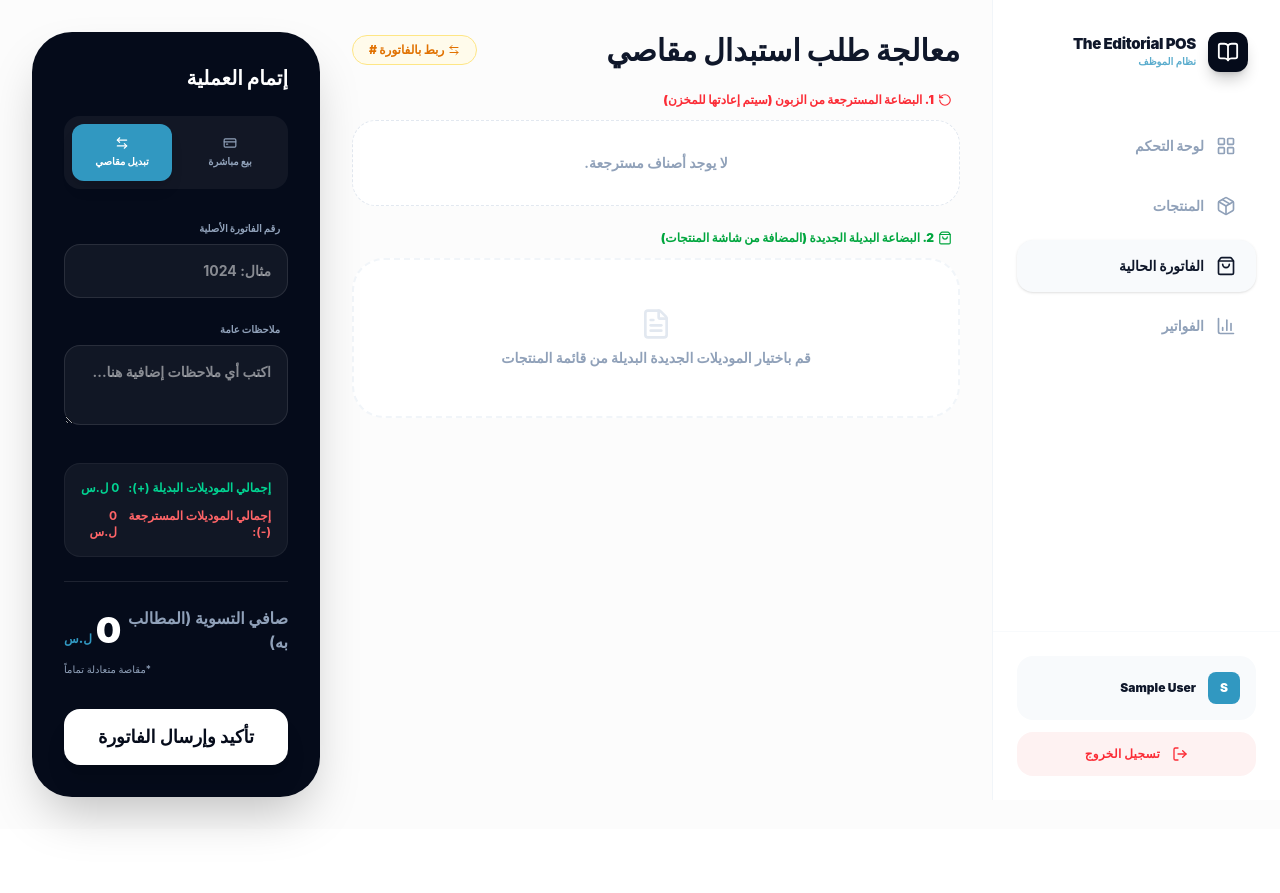
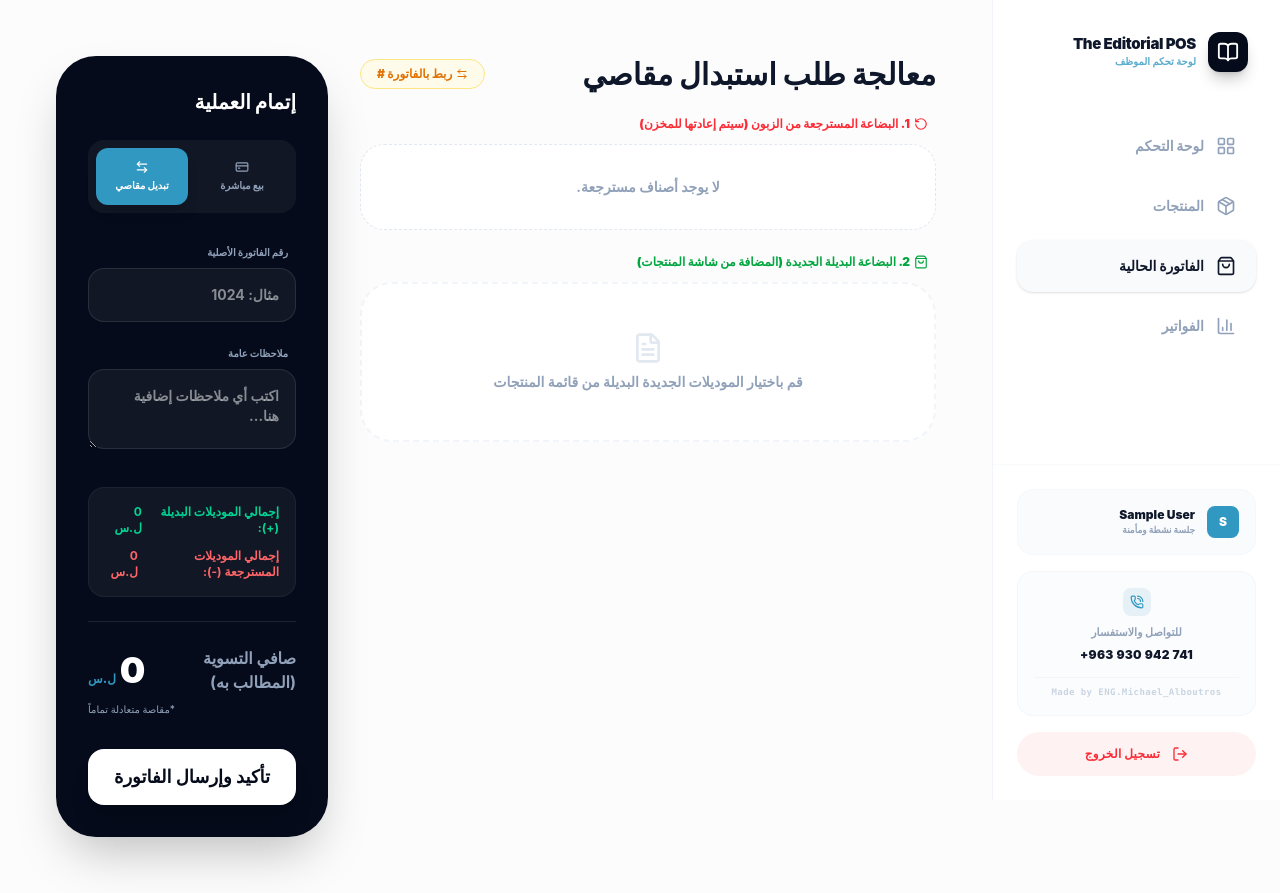
Before and after one commit to maichealalbotrous/matajer-pro-FrontEnd, a React (Vite) app: page /CurrentInvoice in a window 1280 px wide. Before the commit the page ends 829 px from the top, so only its background shows below. Built offline with nearby package versions, Linux system fonts and the light colour scheme; sample sign-in values are in the browser's storage.

Commit message:
fix the side bar

```diff
--- a/src/Layout/EmployeeSideBar/EmployeeLayout.jsx
+++ b/src/Layout/EmployeeSideBar/EmployeeLayout.jsx
@@ -1,28 +1,34 @@
 import React, { useState } from 'react';
-import { Menu, X, BookOpen } from 'lucide-react';
+import { Menu, X } from 'lucide-react';
 import EmployeeSideBar from '@/components/Employee_components/EmployeeSideBar/EmployeeSideBar';
+
 function EmployeeLayout({ children }) {
   const [isSidebarOpen, setIsSidebarOpen] = useState(false);
 
   return (
     <div className="flex min-h-screen bg-[#fcfcfc]" dir="rtl">
+      {/* القائمة الجانبية للموظف */}
       <EmployeeSideBar isOpen={isSidebarOpen} setIsOpen={setIsSidebarOpen} />
 
       <div className="flex-1 flex flex-col min-w-0">
 
-        {/* Header for Mobile only */}
+        {/* الهيدر العلوي للموبايل فقط */}
         <header className="md:hidden flex items-center justify-between p-4 bg-white border-b border-slate-100 sticky top-0 z-30">
+          <div className="flex items-center gap-2">
+            <span className="text-xs font-black text-[#0f172a]">The Editorial POS</span>
+          </div>
 
           <button
+            type="button"
             onClick={() => setIsSidebarOpen(!isSidebarOpen)}
-            className="p-2 bg-slate-50 rounded-xl text-[#0f172a]"
+            className="p-2.5 bg-slate-50 hover:bg-slate-100 rounded-xl text-[#0f172a] transition-colors focus:outline-none"
           >
             {isSidebarOpen ? <X size={20} /> : <Menu size={20} />}
           </button>
         </header>
 
-        {/* Page Content - هنا يتم عرض الـ children بدلاً من الـ Outlet */}
-        <main className="flex-1 h-full">
+        {/* محتوى الصفحة الرئيسي */}
+        <main className="flex-1 h-full p-4 md:p-6">
           {children}
         </main>
       </div>
--- a/src/components/Employee_components/EmployeeDashboard/EmployeeDashboard.jsx
+++ b/src/components/Employee_components/EmployeeDashboard/EmployeeDashboard.jsx
@@ -1,8 +1,6 @@
 import React from 'react';
 import { Menu } from 'lucide-react';
 import NewInvoiceCard from '../Invoices/NewInvoiceCard/NewInvoiceCard';
-import EmployeeSideBar from '../EmployeeSideBar/EmployeeSideBar';
-import MyButton from '@/components/MyButton/MyButton';
 
 const EmployeeDashboard = () => {
 
@@ -11,12 +9,6 @@ const EmployeeDashboard = () => {
 
 
       <main className="flex-1 flex flex-col items-center justify-center p-6 relative">
-
-        <div
-         className="fixed top-6 right-6 p-3 bg-white border border-slate-100 rounded-2xl shadow-sm md:hidden z-30">
-        <MyButton/>
-          <Menu size={24} className="text-[#0f172a]" />
-          </div>
 
         <div className="w-full max-w-sm">
           <NewInvoiceCard onOpenBilling={() => console.log("فتح شاشة البيع")} />
--- a/src/components/Employee_components/EmployeeSideBar/EmployeeSideBar.jsx
+++ b/src/components/Employee_components/EmployeeSideBar/EmployeeSideBar.jsx
@@ -9,7 +9,8 @@ import {
   ShoppingBag,
   Package,
   LogOut,
-  RefreshCw
+  RefreshCw,
+  PhoneCall
 } from 'lucide-react';
 import DeleteConfirmView from '@/components/DeleteConfirmView/DeleteConfirmView';
 
@@ -32,7 +33,7 @@ function EmployeeSideBar({ isOpen, setIsOpen }) {
   ];
 
   const handleConfirmLogout = () => {
-    setIsConfirmOpen(false); // إغلاق المودال
+    setIsConfirmOpen(false);
     handleLogoutSubmit({
       setLoading: setIsLoggingOut,
       navigate,
@@ -43,7 +44,7 @@ function EmployeeSideBar({ isOpen, setIsOpen }) {
 
   return (
     <>
-      {/* Overlay for mobile */}
+      {/* Overlay خلفية التعتيم للموبايل */}
       {isOpen && (
         <div
           className="fixed inset-0 bg-black/20 backdrop-blur-sm z-40 md:hidden transition-opacity"
@@ -51,30 +52,33 @@ function EmployeeSideBar({ isOpen, setIsOpen }) {
         />
       )}
 
-      <aside className={`fixed right-0 top-0 h-screen w-72 bg-white border-l border-slate-100 flex flex-col z-50 transition-transform duration-300 ease-in-out
+      {/* هيكل القائمة الجانبية المستقر */}
+      <aside className={`fixed right-0 top-0 h-screen w-72 bg-white border-l border-slate-100 flex flex-col z-50 overflow-y-auto overflow-x-hidden [scrollbar-width:none] [&::-webkit-scrollbar]:hidden transition-transform duration-300 ease-in-out
         ${isOpen ? 'translate-x-0' : 'translate-x-full md:translate-x-0'} md:sticky md:flex`} dir="rtl">
 
-        {/* Logo Section */}
-        <div className="p-8 flex items-center gap-3">
+        {/* شعار النظام وهويته البصرية */}
+        <div className="p-8 flex items-center gap-3 flex-shrink-0">
           <div className="w-10 h-10 bg-[#050b1a] rounded-xl flex items-center justify-center shadow-lg shadow-black/20 text-white">
             <BookOpen size={22} />
           </div>
           <div className="flex flex-col">
             <h1 className="text-[15px] font-black text-[#0f172a] leading-tight tracking-tight">The Editorial POS</h1>
-            <span className="text-[10px] font-bold text-[#3198c1] opacity-80">نظام الموظف</span>
+            <span className="text-[10px] font-bold text-[#3198c1] opacity-80">لوحة تحكم الموظف</span>
           </div>
         </div>
 
-        {/* Navigation Links */}
+        {/* روابط التنقل الداخلية بالقائمة */}
         <nav className="flex-1 px-6 space-y-2 mt-4">
           {menuItems.map((item) => (
             <NavLink
               key={item.name}
               to={`/${item.name}`}
-              onClick={() => setIsOpen(false)}
+              onClick={() => {
+                if (window.innerWidth < 768) setIsOpen(false);
+              }}
               className={({ isActive }) => `
                 cursor-pointer w-full flex items-center justify-between px-5 py-4 rounded-2xl transition-all group
-                ${isActive ? 'bg-[#f8fafc] text-[#0f172a] shadow-sm' : 'text-slate-400 hover:bg-slate-50/50 hover:text-slate-600'}
+                ${isActive ? 'bg-slate-50 text-[#0f172a] shadow-sm' : 'text-slate-400 hover:bg-slate-50/50 hover:text-slate-600'}
               `}
             >
               <div className="flex items-center gap-3">
@@ -85,23 +89,41 @@ function EmployeeSideBar({ isOpen, setIsOpen }) {
           ))}
         </nav>
 
-        {/* Footer/User Info & Logout Button */}
-        <div className="p-6 border-t border-slate-50 space-y-3">
-           {/* بطاقة معلومات الموظف */}
-           <div className="bg-slate-50 rounded-2xl p-4 flex items-center gap-3">
-              <div className="w-8 h-8 bg-[#3198c1] rounded-lg flex items-center justify-center text-white font-black text-xs">
+        {/* الجزء السفلي: معلومات المستخدم، الدعم، وتسجيل الخروج */}
+        <div className="p-6 border-t border-slate-50 space-y-4 flex-shrink-0 mt-auto">
+
+           {/* بطاقة معلومات الموظف الحالية */}
+           <div className="bg-slate-50/80 border border-slate-100/50 rounded-2xl p-4 flex items-center gap-3">
+              <div className="w-8 h-8 bg-[#3198c1] text-white rounded-lg flex items-center justify-center font-black text-xs select-none">
                 {EmpName.trim().charAt(0).toUpperCase()}
               </div>
               <div className="flex flex-col">
                 <span className="text-xs font-black text-[#0f172a]">{EmpName}</span>
+                <span className="text-[9px] font-bold text-slate-400">جلسة نشطة ومأمنة</span>
               </div>
            </div>
 
-           {/* كبسة تسجيل الخروج */}
+           {/* قسم الدعم الفني وتوقيع المهندس ميخائيل المدمج */}
+           <div className="bg-slate-50/60 border border-slate-100/80 rounded-2xl p-4 flex flex-col gap-1.5 items-center justify-center text-center relative group">
+              <div className="w-7 h-7 bg-[#3198c1]/10 text-[#3198c1] rounded-lg flex items-center justify-center mb-0.5">
+                <PhoneCall size={14} />
+              </div>
+              <span className="text-[11px] font-bold text-slate-400">للتواصل والاستفسار</span>
+              <a href="tel:+963930942741" className="text-xs font-black text-[#0f172a] tracking-wide hover:text-[#3198c1] transition-colors" dir="ltr">
+                +963 930 942 741
+              </a>
+
+              <div className="text-[9px] font-bold text-slate-300 font-mono mt-2 pt-2 border-t border-slate-100 w-full tracking-wider group-hover:text-[#3198c1] transition-colors duration-200">
+                Made by ENG.Michael_Alboutros
+              </div>
+           </div>
+
+           {/* زر تسجيل الخروج من النظام */}
            <button
+            type="button"
             onClick={() => setIsConfirmOpen(true)}
             disabled={isLoggingOut}
-            className="w-full bg-red-50 text-red-500 flex items-center justify-center gap-3 py-3.5 rounded-2xl hover:bg-red-100 transition-all active:scale-95 disabled:opacity-60 disabled:cursor-not-allowed group"
+            className="w-full bg-red-50 text-red-500 flex items-center justify-center gap-3 py-3.5 rounded-full hover:bg-red-100 transition-all active:scale-95 disabled:opacity-60 disabled:cursor-not-allowed group"
           >
             {isLoggingOut ? (
               <>
@@ -118,7 +140,7 @@ function EmployeeSideBar({ isOpen, setIsOpen }) {
         </div>
       </aside>
 
-      {/* مودال تأكيد الخروج الفاخر والمخصص */}
+      {/* مودال تأكيد الخروج */}
       {isConfirmOpen && (
         <div className="fixed inset-0 bg-black/60 backdrop-blur-sm flex justify-center items-center z-[100] p-4 animate-in fade-in duration-200">
           <DeleteConfirmView
```
